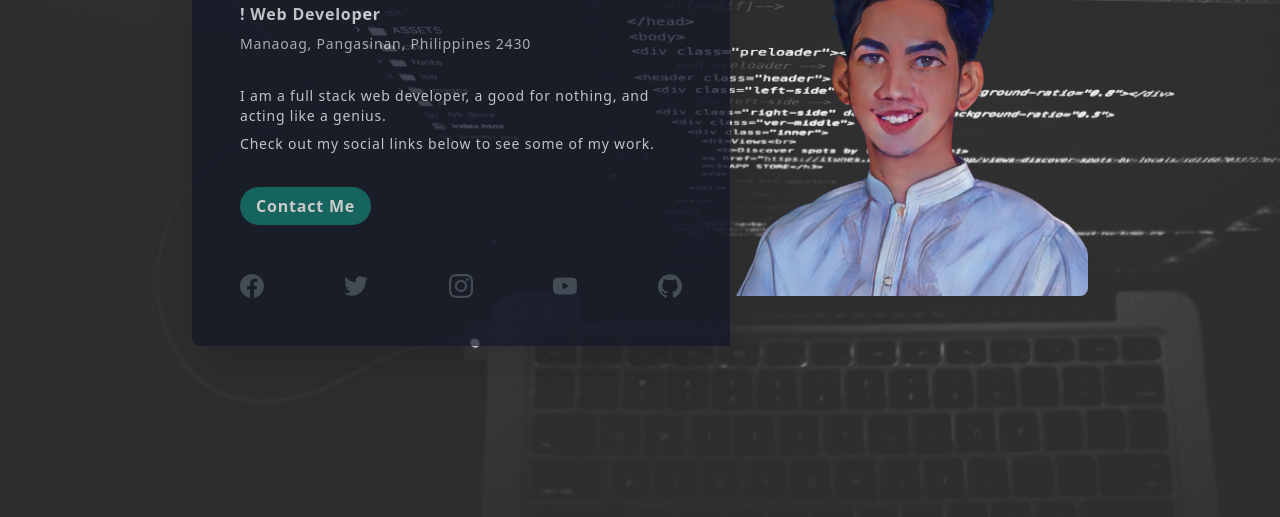
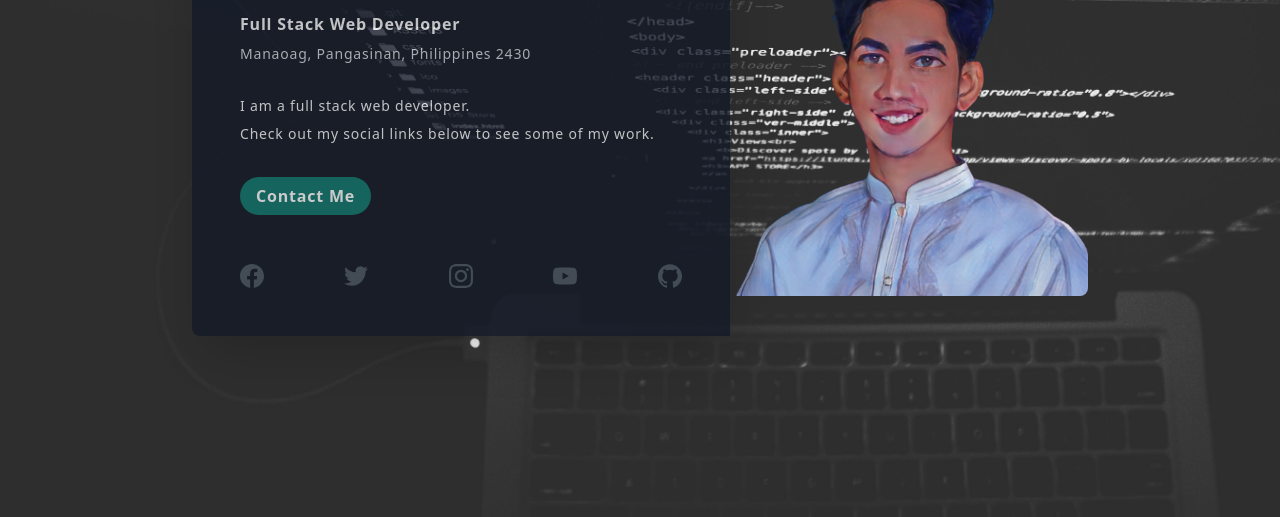
Before and after one commit to mikeofekim/basic-profile, a plain HTML site: page index.html in a window 1280 px wide. Shown: the part 283-800 px from the top of the page. Drawn offline with nearby package versions, Linux system fonts and the light colour scheme.

Commit message:
edit index.html

```diff
--- a/index.html
+++ b/index.html
@@ -35,7 +35,7 @@
                     <p
                         class="pt-4 text-base font-bold items-center justify-center lg:justify-start"
                     >
-                        ! Web Developer
+                        Full Stack Web Developer
                     </p>
 
                     <p
@@ -44,10 +44,7 @@
                         Manaoag, Pangasinan, Philippines 2430
                     </p>
 
-                    <p class="pt-8 text-sm">
-                        I am a full stack web developer, a good for nothing, and
-                        acting like a genius.
-                    </p>
+                    <p class="pt-8 text-sm">I am a full stack web developer.</p>
 
                     <p class="pt-2 text-sm">
                         Check out my social links below to see some of my work.
```
